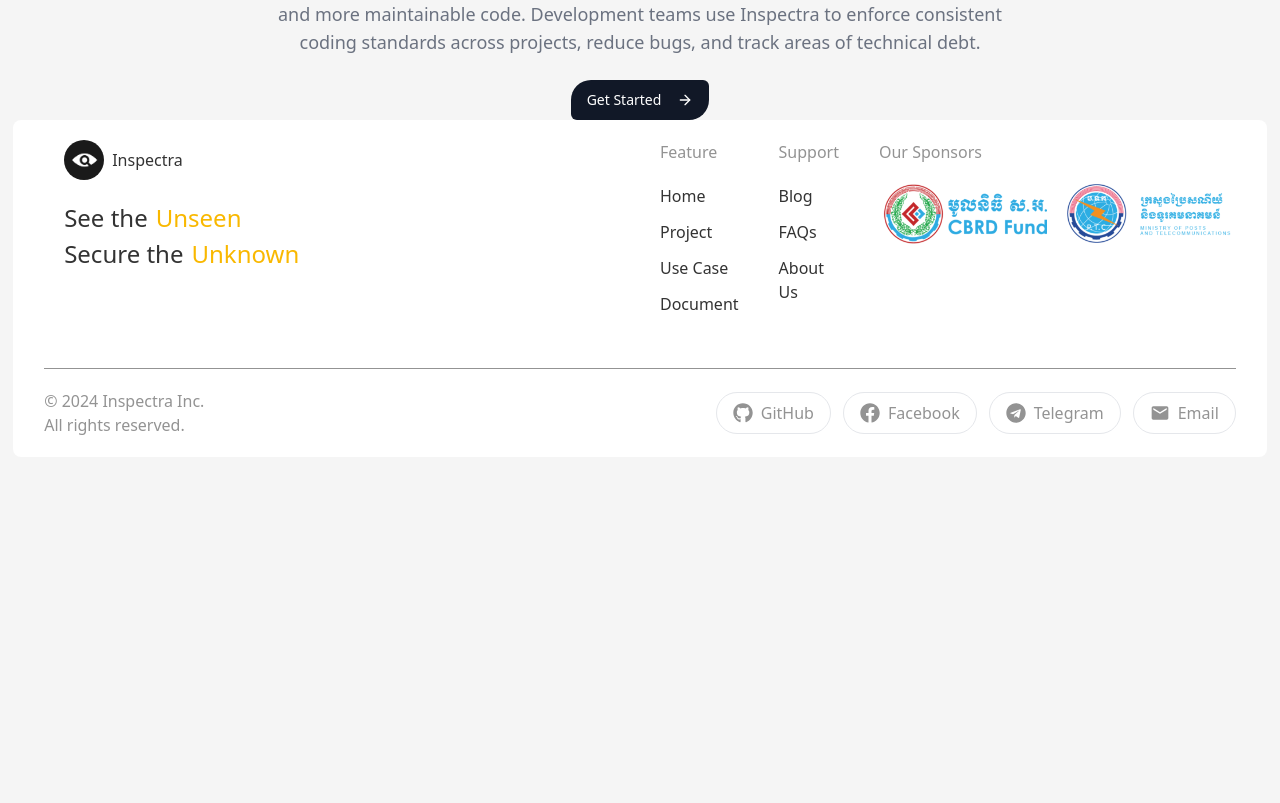
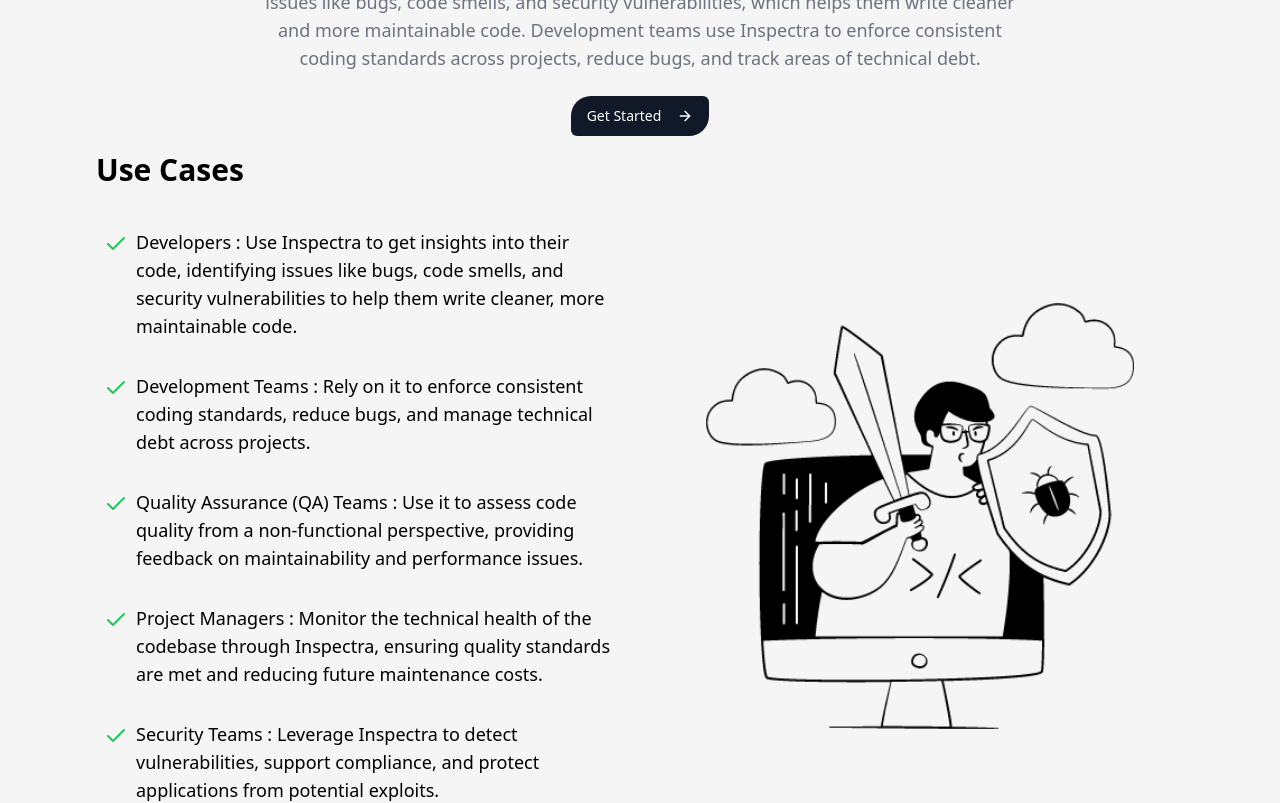
Before and after one commit to PheakdeyPhalphea/Inspectra, a Next.js app: page /useCase in a window 1280 px wide. Shown: the part 260-1063 px from the top of the page. Before the commit the page ends 800 px from the top, so only its background shows below. Built offline with nearby package versions, Linux system fonts and the light colour scheme.

Commit message:
UseCase Page Done

```diff
--- a/src/app/layout.tsx
+++ b/src/app/layout.tsx
@@ -34,7 +34,10 @@ export default function RootLayout({
             disableTransitionOnChange
           >
             <NavbarComponent />
+            <main className="mx-auto min-h-screen w-[90%] p-4">
             {children}
+            </main>
+
             <FooterComponent />
           </ThemeProvider>
       </body>
--- a/src/app/useCase/page.tsx
+++ b/src/app/useCase/page.tsx
@@ -1,10 +1,34 @@
 import { Button } from "@/components/ui/button";
-import { ArrowRight } from "lucide-react";
+import { ArrowRight, Check } from "lucide-react";
+import Image from 'next/image';
 import React from "react";
+const useCases = [
+  {
+    title: "Developers",
+    description: "Use Inspectra to get insights into their code, identifying issues like bugs, code smells, and security vulnerabilities to help them write cleaner, more maintainable code."
+  },
+  {
+    title: "Development Teams",
+    description: "Rely on it to enforce consistent coding standards, reduce bugs, and manage technical debt across projects."
+  },
+  {
+    title: "Quality Assurance (QA) Teams",
+    description: "Use it to assess code quality from a non-functional perspective, providing feedback on maintainability and performance issues."
+  },
+  {
+    title: "Project Managers",
+    description: "Monitor the technical health of the codebase through Inspectra, ensuring quality standards are met and reducing future maintenance costs."
+  },
+  {
+    title: "Security Teams",
+    description: "Leverage Inspectra to detect vulnerabilities, support compliance, and protect applications from potential exploits."
+  }
+]
 
 export default function page() {
   return (
     <main>
+      {/* Hero Section */}
       <section className="text-center">
         <h1 className="inline-block rounded-sm bg-[#B9FF66] px-6 py-2 text-3xl font-bold rounded-tl-[20px] rounded-br-[20px] mt-6">
           Who&apos;s it for ?
@@ -23,6 +47,36 @@ export default function page() {
           <ArrowRight className="ml-2 h-5 w-5 sm:h-6 sm:w-6" />
         </Button>
       </section>
+
+      {/* Use Case Section */}
+      <section  className="container mx-auto p-4">
+        <h2 className="text-3xl font-bold">Use Cases</h2>
+        <div className="mt-8 grid gap-8 lg:grid-cols-2">
+          <div className="space-y-4">
+            {useCases.map((useCase, index) => (
+              <div key={index} className="p-2">
+                <div className="flex gap-2">
+                  <Check className="mt-1 shrink-0 text-green-500" />
+                  <div>
+                    <p className="text-lg">{useCase.title} : {useCase.description}</p>
+                  </div>
+                </div>
+              </div>
+            ))}
+          </div>
+          <div className="flex items-center justify-center">
+            <div className="relative w-full max-w-md">
+              <Image
+                src="/images/useCase.png"
+                alt="Developer with sword and shield illustration"
+                width={500}
+                height={500}
+                className="w-full"
+              />
+            </div>
+          </div>
+        </div>
+    </section>
     </main>
   );
 }
```
